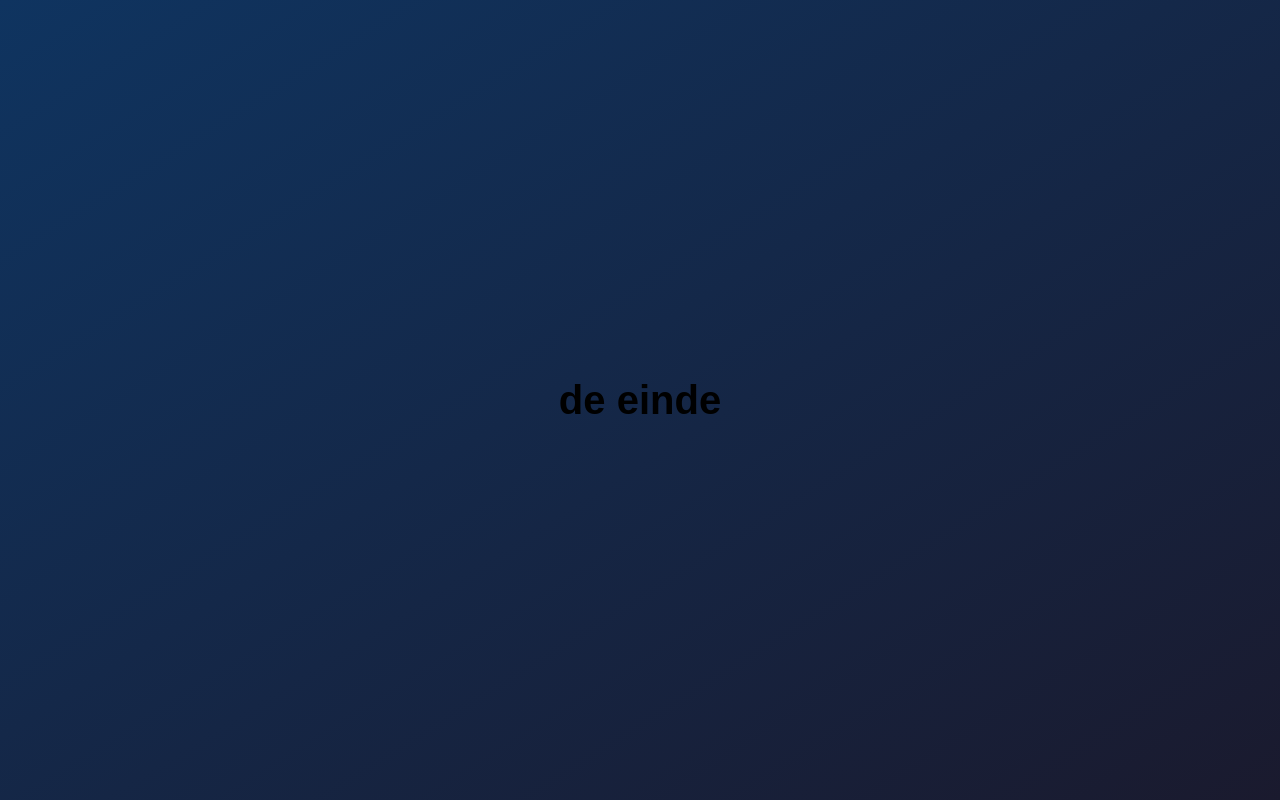
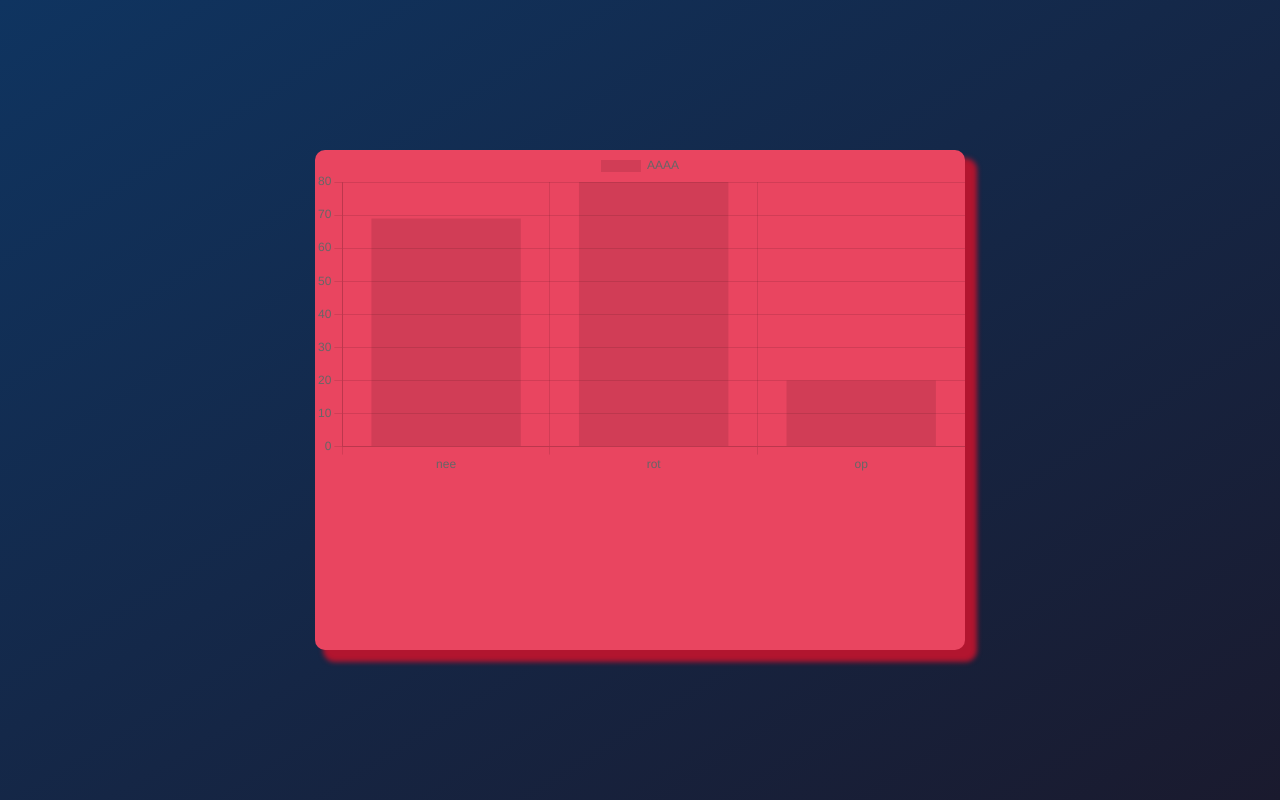
Before and after one commit to AidanMiddel/React-mySkillz, a React (Create React App) app: page /outro in a window 1280 px wide. Built offline with nearby package versions, Linux system fonts and the light colour scheme.

Commit message:
video 22

```diff
--- a/package.json
+++ b/package.json
@@ -6,10 +6,12 @@
     "@testing-library/jest-dom": "^5.16.5",
     "@testing-library/react": "^13.4.0",
     "@testing-library/user-event": "^13.5.0",
+    "chart.js": "^3.9.1",
     "react": "^18.2.0",
+    "react-chartjs-2": "^4.3.1",
     "react-dom": "^18.2.0",
-    "web-vitals": "^2.1.4",
-    "react-router-dom": "^5.x.x"
+    "react-router-dom": "^5.x.x",
+    "web-vitals": "^2.1.4"
   },
   "devDependencies": {
     "react-scripts": "5.0.1"
--- a/src/Outro/Outro.css
+++ b/src/Outro/Outro.css
@@ -0,0 +1,7 @@
+.outro{
+    width: 65rem;
+    height: 50rem;
+    background: #E94560;
+    border-radius: 1rem;
+    box-shadow: 1rem 1rem 0.5rem 0.2rem hsl(350, 79%, 39%);
+}
--- a/src/Outro/Outro.js
+++ b/src/Outro/Outro.js
@@ -1,9 +1,39 @@
 import "./Outro.css"
+import { Bar } from "react-chartjs-2"
+import {
+    Chart as ChartJS,
+    CategoryScale,
+    LinearScale,
+    BarElement,
+    Title,
+    Tooltip,
+    Legend,
+} from 'chart.js';
 
 const Outro = (props) => {
     console.log(props.questionsAndAnswers)
-    return(
-        <h1>de einde</h1>
+
+    ChartJS.register(
+        CategoryScale,
+        LinearScale,
+        BarElement,
+        Title,
+        Tooltip,
+        Legend
+    );
+    let labels = ["nee", "rot", "op"]
+    let data = {
+        labels: labels,
+        datasets: [{
+            label: "AAAA",
+            data: [69, 80, 20],
+        }]
+    }
+
+    return (
+        <article className="outro">
+            <Bar data={data} />
+        </article>
     )
 }
 
--- a/src/QuestionsRouter/QuestionsRouter.js
+++ b/src/QuestionsRouter/QuestionsRouter.js
@@ -31,7 +31,7 @@ class QuetionsRouter extends React.Component {
     render() {
         this.myNumber = this.props.match.params.number
         let questionToBeRendered = this.state.Questions.map(questionObject => {
-            if (this.myNumber == questionObject.number) {
+            if (this.myNumber === questionObject.number) {
                 return <Question onLast={() => this.props.onLast(this.state.Questions)} last={questionObject.last} onRate={this.onRate} previous={questionObject.previous} next={questionObject.next} number={questionObject.number} key={questionObject.number} question={questionObject.question} rating={questionObject.rating} />;
             }
             else {
```
Also changed, not shown: 2 other files (tests, documents, lock files or other folders).
